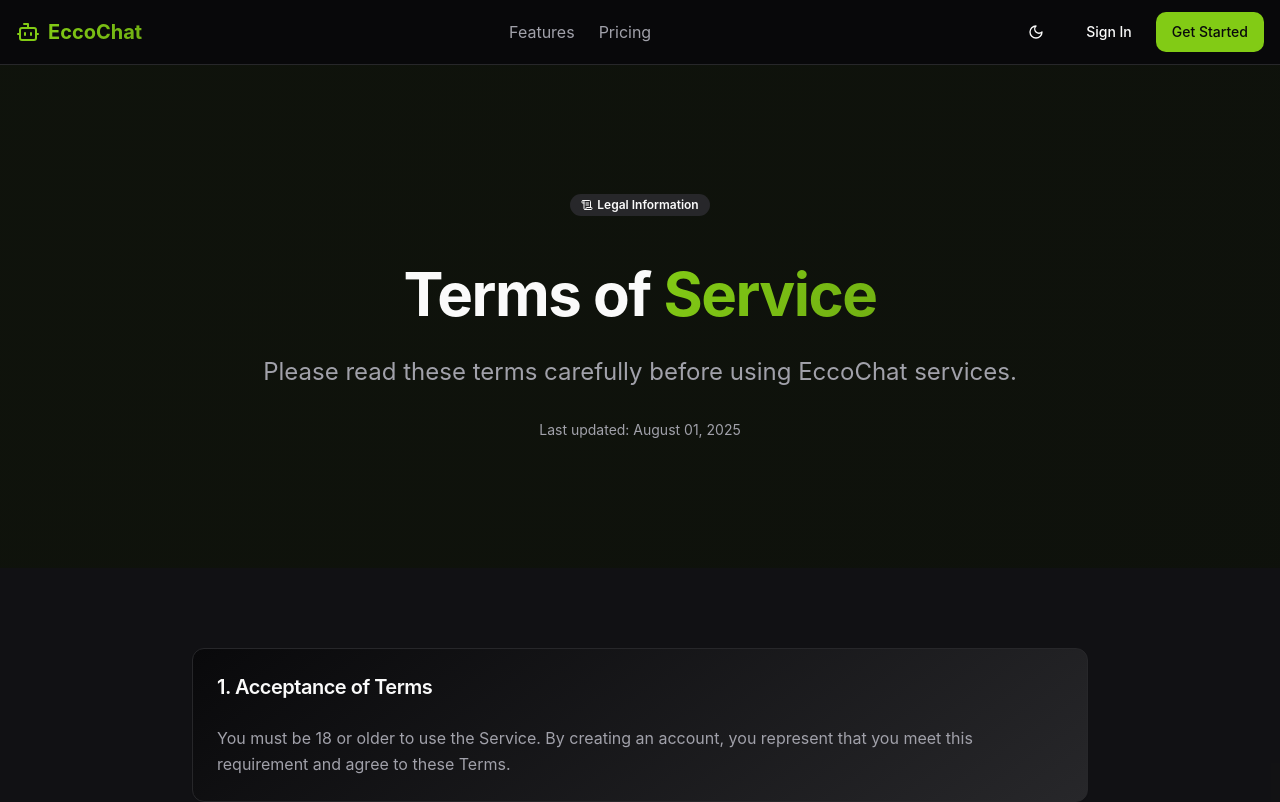
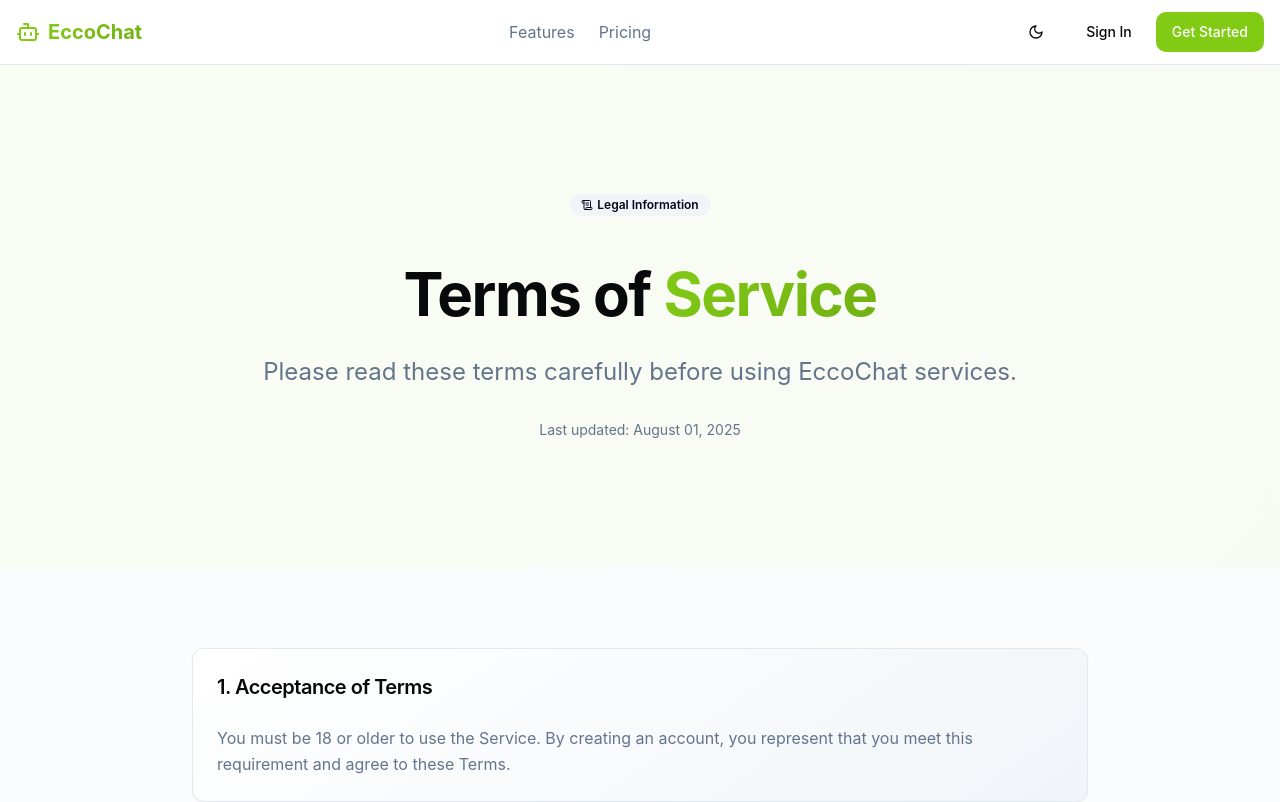
Before and after one commit to TommyHolloway/chat-pop, a React (Vite) app: page /terms in a window 1280 px wide. Shown: the top 802 px of the page. Built offline with nearby package versions, Linux system fonts and the light colour scheme.

Commit message:
Fix sidebar color and dark mode
The sidebar color has been updated to match the rest of the application for a more fluent design. Additionally, the dark/light mode functionality has been restored.

```diff
--- a/src/index.css
+++ b/src/index.css
@@ -64,24 +64,17 @@
 
     --radius: 0.75rem;
 
-    --sidebar-background: 0 0% 98%;
-
-    --sidebar-foreground: 240 5.3% 26.1%;
-
-    --sidebar-primary: 240 5.9% 10%;
-
-    --sidebar-primary-foreground: 0 0% 98%;
-
-    --sidebar-accent: 240 4.8% 95.9%;
-
-    --sidebar-accent-foreground: 240 5.9% 10%;
-
-    --sidebar-border: 220 13% 91%;
-
+    --sidebar-background: 240 5.9% 10%;
+    --sidebar-foreground: 240 4.8% 95.9%;
+    --sidebar-primary: 224.3 76.3% 48%;
+    --sidebar-primary-foreground: 0 0% 100%;
+    --sidebar-accent: 240 3.7% 15.9%;
+    --sidebar-accent-foreground: 240 4.8% 95.9%;
+    --sidebar-border: 240 3.7% 15.9%;
     --sidebar-ring: 217.2 91.2% 59.8%;
   }
 
-  .light {
+  :root:not(.dark) {
     /* Light mode override - for toggle functionality */
     --background: 0 0% 100%;
     --foreground: 240 10% 3.9%;
@@ -106,7 +99,7 @@
     --accent: 84 81% 44%;
     --accent-foreground: 0 0% 100%;
 
-    /* Success - Brighter green for dark mode */
+    /* Success - Brighter green for light mode */
     --success: 142 71% 55%;
     --success-foreground: 220 27% 8%;
 
@@ -133,13 +126,15 @@
     --shadow-large: 0 25px 50px hsl(240 10% 3.9% / 0.25);
     --shadow-glow: 0 0 50px hsl(84 81% 44% / 0.3);
     --shadow-intelligence: 0 0 40px hsl(84 81% 44% / 0.15);
-    --sidebar-background: 240 5.9% 10%;
-    --sidebar-foreground: 240 4.8% 95.9%;
-    --sidebar-primary: 224.3 76.3% 48%;
-    --sidebar-primary-foreground: 0 0% 100%;
-    --sidebar-accent: 240 3.7% 15.9%;
-    --sidebar-accent-foreground: 240 4.8% 95.9%;
-    --sidebar-border: 240 3.7% 15.9%;
+
+    /* Light sidebar colors */
+    --sidebar-background: 0 0% 98%;
+    --sidebar-foreground: 240 5.3% 26.1%;
+    --sidebar-primary: 240 5.9% 10%;
+    --sidebar-primary-foreground: 0 0% 98%;
+    --sidebar-accent: 240 4.8% 95.9%;
+    --sidebar-accent-foreground: 240 5.9% 10%;
+    --sidebar-border: 220 13% 91%;
     --sidebar-ring: 217.2 91.2% 59.8%;
   }
 }
```
